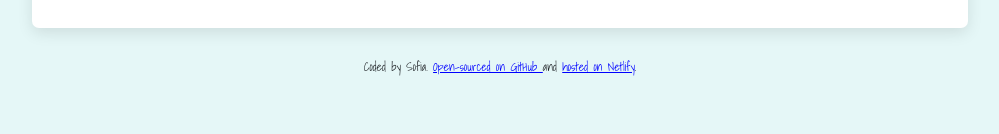
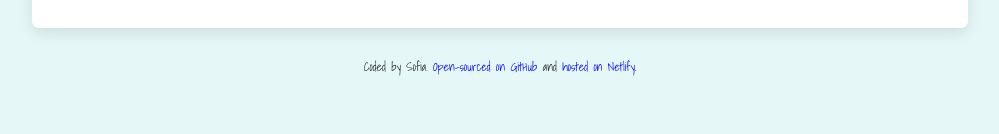
Before and after one commit to SoHo21/dictionary-project, a React (Create React App) app: page / in a window 1280 px wide. Shown: the part 166-300 px from the top of the page, without its empty margins (140-1139 px from the left). Built offline with nearby package versions, Linux system fonts and the light colour scheme.

Commit message:
Modified css

```diff
--- a/src/App.css
+++ b/src/App.css
@@ -5,6 +5,7 @@ body {
 
 a {
   color: blue;
+  text-decoration: none;
 }
 
 .App {
--- a/src/Meaning.css
+++ b/src/Meaning.css
@@ -2,6 +2,10 @@
   font-size: 24px;
   line-height: 1.5;
   font-weight: bold;
+}
+
+.Meaning hr {
+  color: rgb(132, 95, 95);
 }
 
 .Meaning .example {
--- a/src/Synonyms.js
+++ b/src/Synonyms.js
@@ -8,7 +8,7 @@ export default function Synonyms(props) {
             <strong>Synonyms:</strong> {props.synonyms.map(function (synonym, index){
                 return (
                     <li key={index}>
-                       {synonym}
+                       {synonym},
                     </li>
                 )
             })}
```
